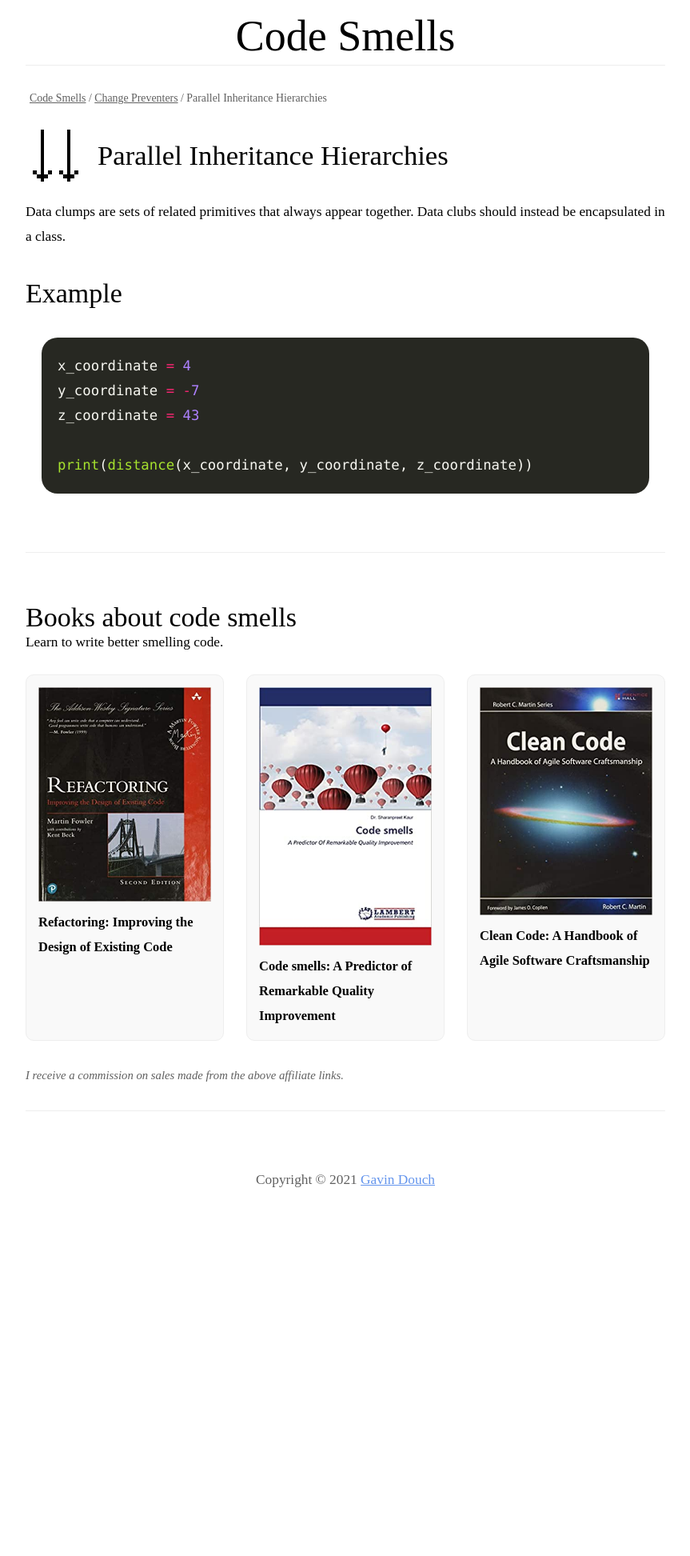
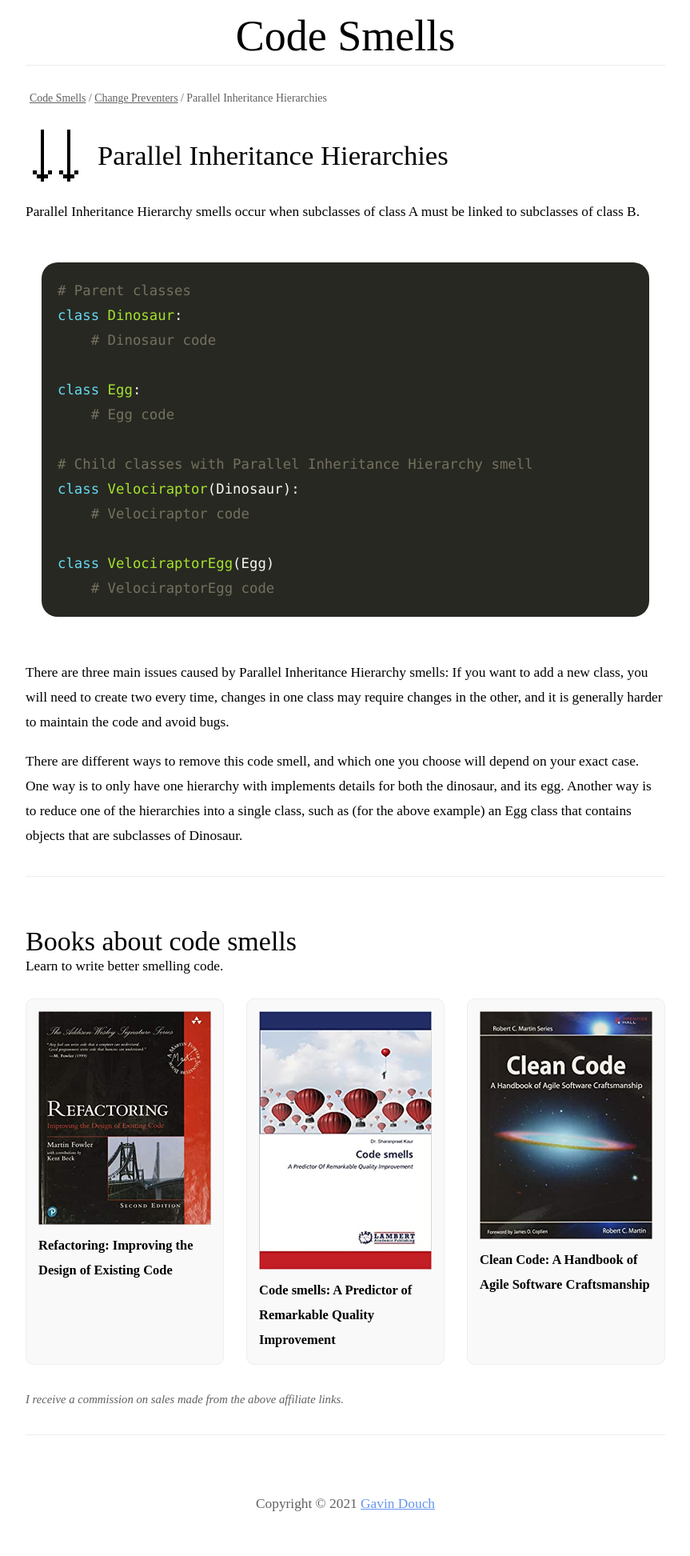
Before and after one commit to Coedice/codeSmells, a Jekyll site: the page built from _smells/changePreventers/parallelInheritanceHierarchies.md, in a window 1280 px wide. Shown: the whole page at 80% size, without its empty margins (208-1071 px from the left). Built offline with Jekyll 4.4.1, drawn with Linux system fonts in a browser that asks for light colours; before the commit the page ends 1540 px from its top, so only the background shows below that.

Commit message:
Added content for Change Preventers

```diff
--- a/_smells/changePreventers/parallelInheritanceHierarchies.md
+++ b/_smells/changePreventers/parallelInheritanceHierarchies.md
@@ -4,12 +4,22 @@ group: Change Preventers
 title: Parallel Inheritance Hierarchies
 image: parallelInheritanceHierarchies.png
 ---
-Data clumps are sets of related primitives that always appear together. Data clubs should instead be encapsulated in a class.
-## Example
+Parallel Inheritance Hierarchy smells occur when subclasses of class A must be linked to subclasses of class B.
 ~~~ python
-x_coordinate = 4
-y_coordinate = -7
-z_coordinate = 43
+# Parent classes
+class Dinosaur:
+    # Dinosaur code
 
-print(distance(x_coordinate, y_coordinate, z_coordinate))
+class Egg:
+    # Egg code
+
+# Child classes with Parallel Inheritance Hierarchy smell
+class Velociraptor(Dinosaur):
+    # Velociraptor code
+
+class VelociraptorEgg(Egg)
+    # VelociraptorEgg code
 ~~~
+There are three main issues caused by Parallel Inheritance Hierarchy smells: If you want to add a new class, you will need to create two every time, changes in one class may require changes in the other, and it is generally harder to maintain the code and avoid bugs.
+
+There are different ways to remove this code smell, and which one you choose will depend on your exact case. One way is to only have one hierarchy with implements details for both the dinosaur, and its egg. Another way is to reduce one of the hierarchies into a single class, such as (for the above example) an Egg class that contains objects that are subclasses of Dinosaur.
```
Also changed, not shown: _smells/changePreventers/divergentChange.md (+11 -6 lines), _smells/changePreventers/shotgunSurgery.md (+6 -7 lines).
